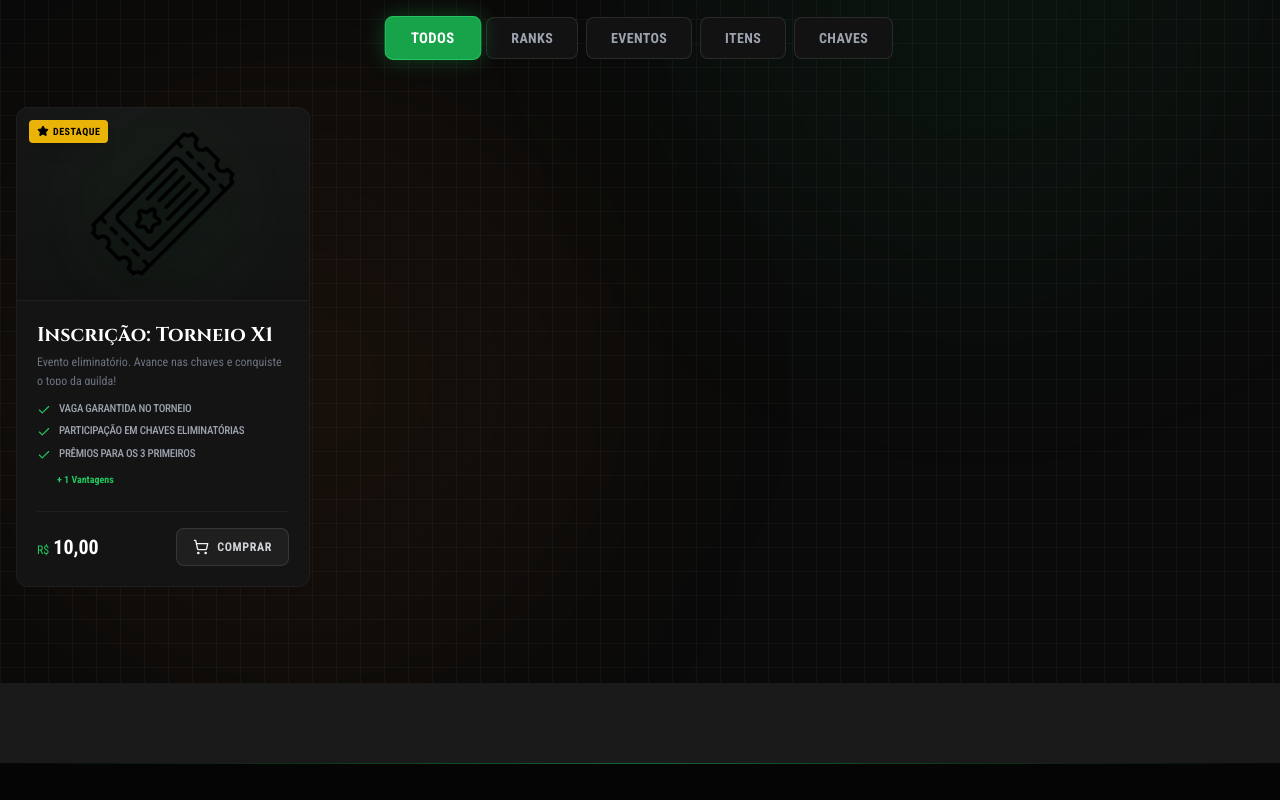
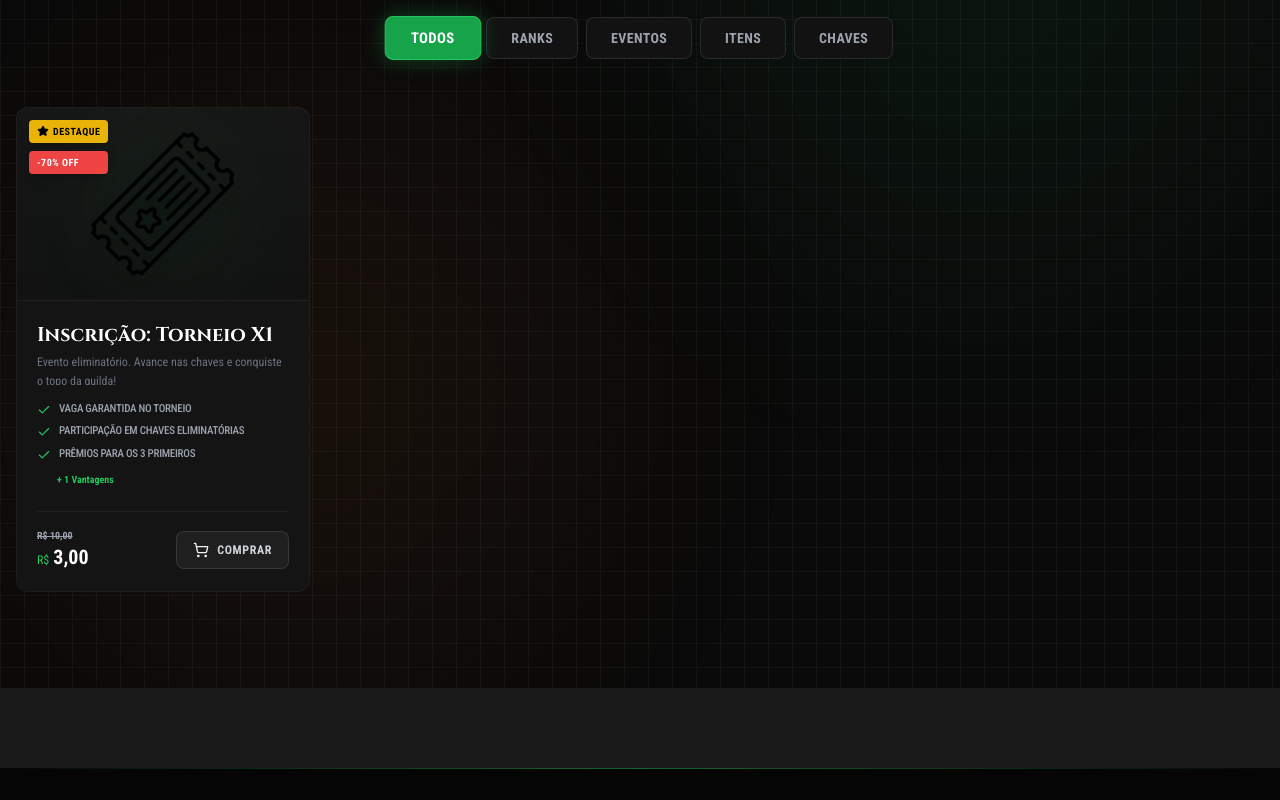
Before and after one commit to RobsonRodriguess/Candangos-Shop, a React (Vite) app: page / in a window 1280 px wide. Shown: the part 2200-3000 px from the top of the page. Built offline with nearby package versions, Linux system fonts and the light colour scheme; no server answers; the database is empty; the HTML template or start-up script is replaced by a standard one.

Commit message:
Atualização de preço

```diff
--- a/src/components/ShopSection.tsx
+++ b/src/components/ShopSection.tsx
@@ -98,7 +98,8 @@ const ShopSection = () => {
                       <Star className="w-3 h-3 fill-black" /> Destaque
                     </span>
                   )}
-                  {product.originalPrice && (
+                  {/* Lógica da Tag de Desconto Automática */}
+                  {product.originalPrice && product.originalPrice > product.price && (
                     <span className="bg-red-500 text-white px-2 py-1 rounded text-[10px] font-black shadow-lg uppercase tracking-wider">
                       -{Math.round((1 - product.price / product.originalPrice) * 100)}% OFF
                     </span>
@@ -149,8 +150,9 @@ const ShopSection = () => {
                 {/* Preço e Ação */}
                 <div className="mt-auto pt-4 border-t border-white/5 flex items-center justify-between gap-4">
                   <div>
+                    {/* Renderiza o preço antigo riscado SE ele existir */}
                     {product.originalPrice && (
-                      <span className="block text-[10px] text-gray-600 line-through font-bold">
+                      <span className="block text-[10px] text-gray-400 line-through font-bold">
                         R$ {product.originalPrice.toFixed(2).replace('.', ',')}
                       </span>
                     )}
--- a/src/data/products.ts
+++ b/src/data/products.ts
@@ -1,3 +1,6 @@
+// src/data/products.ts
+
+// Importe suas imagens corretamente aqui
 import aventureiroImg from '@/assets/Rank-Aventureiro.png';
 import apoiadorImg from '@/assets/Rank-Apoador.png';
 import ticketImg from '@/assets/Ticket1.png';
@@ -15,13 +18,26 @@ export interface Product {
 }
 
 export const products: Product[] = [
+  // Exemplo de Rank existente (se tiver)
+  /*
+  {
+    id: 99,
+    title: "Rank Aventureiro",
+    description: "Para quem está começando.",
+    price: 15.00,
+    image: aventureiroImg,
+    category: 'ranks',
+    benefits: ["Kit básico"]
+  },
+  */
 
-  // --- NOVO CARD: EVENTO X1 ---
- {
+  // --- SEU NOVO CARD: EVENTO X1 ---
+  {
     id: 1,
     title: "Inscrição: Torneio X1",
     description: "Evento eliminatório. Avance nas chaves e conquiste o topo da guilda!",
-    price: 10.00,
+    price: 3.00,         // Novo Preço
+    originalPrice: 10.00, // Preço Antigo (Riscado)
     image: ticketImg,
     featured: true,
     category: 'eventos',
@@ -34,10 +50,11 @@ export const products: Product[] = [
   }
 ];
 
+// --- AQUI ESTAVA O ERRO: Esta parte precisa estar neste arquivo ---
 export const categories = [
   { id: 'all', name: 'Todos', icon: 'Grid' },
   { id: 'ranks', name: 'Ranks', icon: 'Crown' },
-  { id: 'eventos', name: 'Eventos', icon: 'Sword' }, // 👈 Adicionei aqui
+  { id: 'eventos', name: 'Eventos', icon: 'Sword' },
   { id: 'items', name: 'Itens', icon: 'Package' },
   { id: 'keys', name: 'Chaves', icon: 'Key' },
 ];
```
